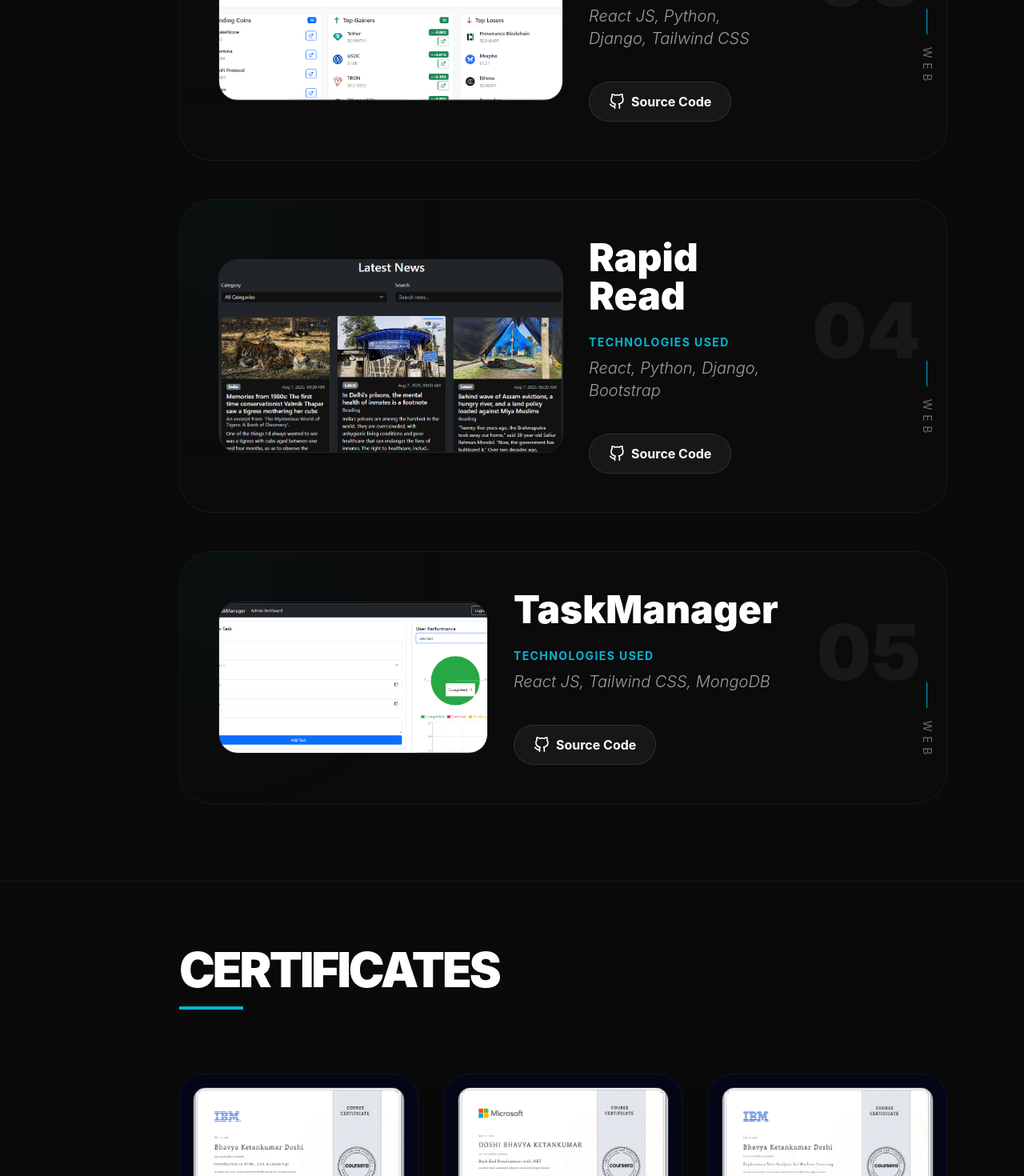
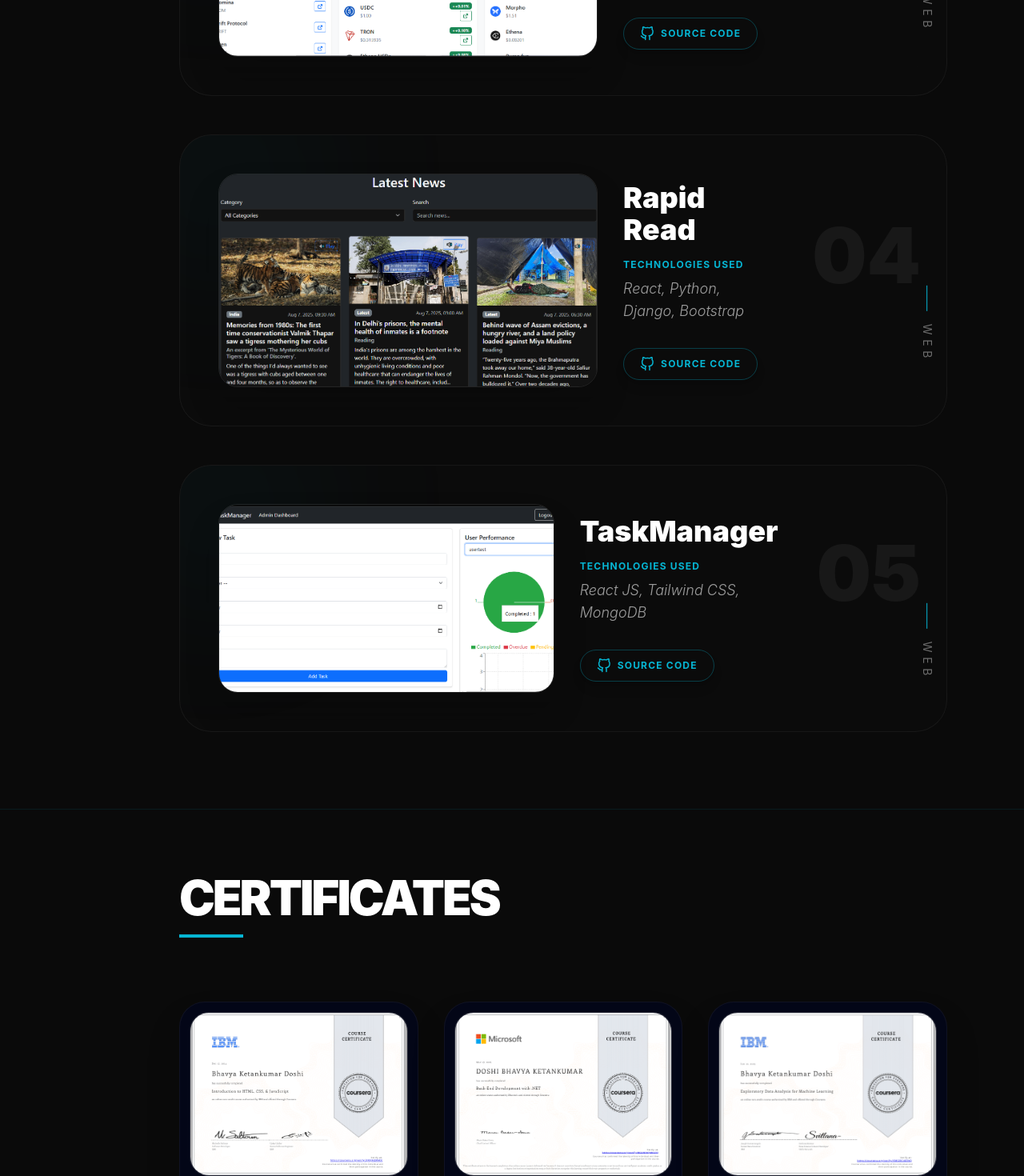
Before and after one commit to Bhavya190/Bhavya, a Next.js app: page / in a window 1280 px wide. Shown: the part 3227-4697 px from the top of the page at 80% size. Built offline with nearby package versions, Linux system fonts and the light colour scheme.

Commit message:
ui updated-2

```diff
--- a/src/components/Certificates.tsx
+++ b/src/components/Certificates.tsx
@@ -74,21 +74,21 @@ export default function Certificates() {
               className="group rounded-[32px] bg-[#030617] border border-white/5 overflow-hidden hover:border-cyan-primary/30 transition-all duration-500 shadow-2xl flex flex-col h-full"
             >
               {/* Image Section (Screenshot of PDF) */}
-              <div className="p-4">
-                <div className="relative aspect-[4/3] rounded-2xl overflow-hidden bg-white/5 border border-white/10 group-hover:border-cyan-primary/20 transition-all">
+              <div className="p-2 sm:p-3">
+                <div className="relative aspect-[4/3] rounded-[24px] overflow-hidden bg-white/5 border border-white/10 group-hover:border-cyan-primary/20 transition-all shadow-inner">
                   <Image
                     src={cert.image}
                     alt={cert.title}
                     fill
-                    className="object-cover transition-transform duration-700 group-hover:scale-105"
+                    className="object-cover transition-transform duration-700 group-hover:scale-[1.03]"
                     priority={idx < 3}
                     sizes="(max-width: 768px) 100vw, (max-width: 1200px) 50vw, 33vw"
                   />
                   <div className="absolute inset-0 bg-black/40 opacity-0 group-hover:opacity-100 transition-opacity flex items-center justify-center backdrop-blur-[2px]">
                     <a
                       href={cert.url}
-                      target="_blank"
-                      className="p-3 bg-cyan-primary text-black rounded-full hover:scale-110 transition-transform"
+                       target="_blank"
+                       className="p-3 bg-cyan-primary text-black rounded-full hover:scale-110 transition-transform shadow-[0_0_15px_rgba(6,182,212,0.6)]"
                     >
                       <Eye size={24} />
                     </a>
@@ -105,12 +105,12 @@ export default function Certificates() {
                   {cert.issuer}
                 </p>
 
-                <div className="mt-auto">
+                <div className="mt-auto pt-4">
                   <a
                     href={cert.url}
                     target="_blank"
                     rel="noopener noreferrer"
-                    className="inline-flex items-center justify-center gap-2 px-10 py-4 bg-blue-primary text-white font-black text-lg rounded-2xl hover:bg-blue-600 transition-all shadow-xl shadow-blue-primary/20 active:scale-95"
+                    className="inline-flex items-center justify-center gap-2 px-6 py-2.5 border border-cyan-primary/30 text-cyan-primary font-bold text-xs tracking-widest uppercase rounded-full hover:bg-cyan-primary hover:text-dark-main transition-all shadow-lg hover:shadow-[0_0_15px_rgba(6,182,212,0.4)] active:scale-95"
                   >
                     View Certificate
                   </a>
--- a/src/components/Projects.tsx
+++ b/src/components/Projects.tsx
@@ -84,7 +84,7 @@ export default function Projects() {
               <div className="absolute top-0 left-0 w-64 h-64 bg-cyan-primary/5 rounded-full blur-[100px] -m-20 group-hover:bg-cyan-primary/10 transition-all duration-700" />
 
               {/* Screenshot on Left */}
-              <div className="w-full lg:w-1/2 aspect-video relative rounded-3xl overflow-hidden border border-white/10 group-hover:border-cyan-primary/20 transition-all duration-500">
+              <div className="w-full lg:w-[55%] aspect-video relative rounded-3xl overflow-hidden border border-white/10 group-hover:border-cyan-primary/20 transition-all duration-500 shadow-2xl">
                 <Image
                   src={project.image}
                   alt={project.title}
@@ -95,24 +95,24 @@ export default function Projects() {
 
               {/* Content in Middle */}
               <div className="flex-1 text-left relative z-10">
-                <h3 className="text-3xl md:text-5xl font-black text-white mb-6 group-hover:text-cyan-primary transition-colors">
+                <h3 className="text-2xl md:text-4xl font-black text-white mb-4 group-hover:text-cyan-primary transition-colors">
                   {project.title}
                 </h3>
 
-                <div className="mb-8">
-                  <p className="text-cyan-primary font-bold tracking-widest uppercase text-sm mb-2">Technologies used</p>
-                  <p className="text-white/60 text-lg md:text-xl font-light italic">
+                <div className="mb-6">
+                  <p className="text-cyan-primary font-bold tracking-widest uppercase text-xs mb-2">Technologies used</p>
+                  <p className="text-white/60 text-base md:text-lg font-light italic">
                     {project.tech}
                   </p>
                 </div>
 
-                <div className="flex gap-6 mt-10">
+                <div className="flex gap-4 mt-8">
                   <a
                     href={project.link}
                     target="_blank"
-                    className="flex items-center gap-2 px-6 py-3 bg-white/5 border border-white/10 rounded-full text-white hover:bg-cyan-primary hover:text-dark-main hover:border-cyan-primary transition-all duration-300 font-bold"
+                    className="flex items-center justify-center gap-2 px-5 py-2.5 border border-cyan-primary/30 text-cyan-primary font-bold text-xs tracking-widest uppercase rounded-full hover:bg-cyan-primary hover:text-dark-main transition-all shadow-lg hover:shadow-[0_0_15px_rgba(6,182,212,0.4)] active:scale-95"
                   >
-                    {project.link.includes('github') ? <GithubIcon size={20} /> : <ExternalLink size={20} />}
+                    {project.link.includes('github') ? <GithubIcon size={18} /> : <ExternalLink size={18} />}
                     {project.link.includes('github') ? 'Source Code' : 'Live Demo'}
                   </a>
                 </div>
```
